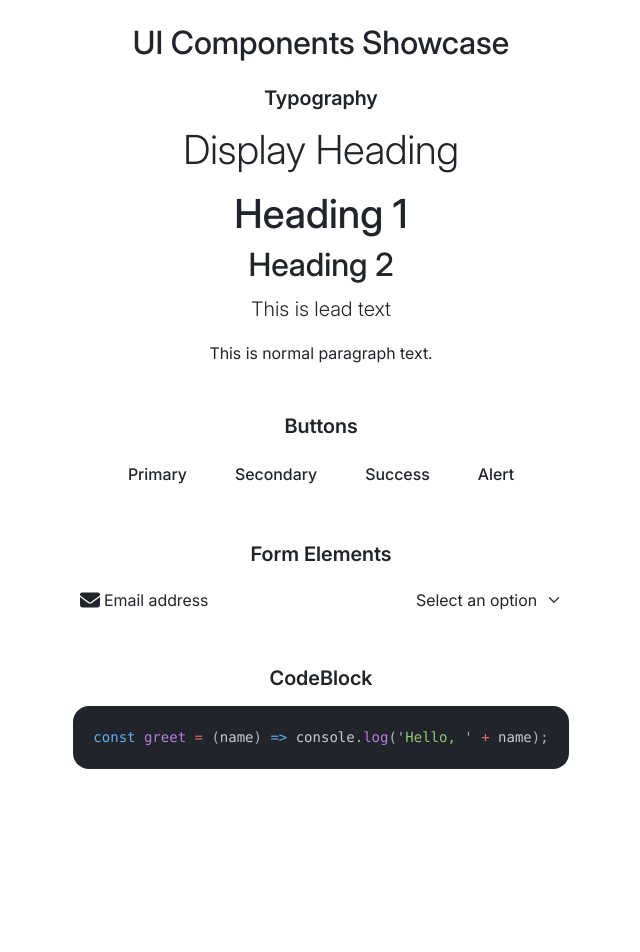
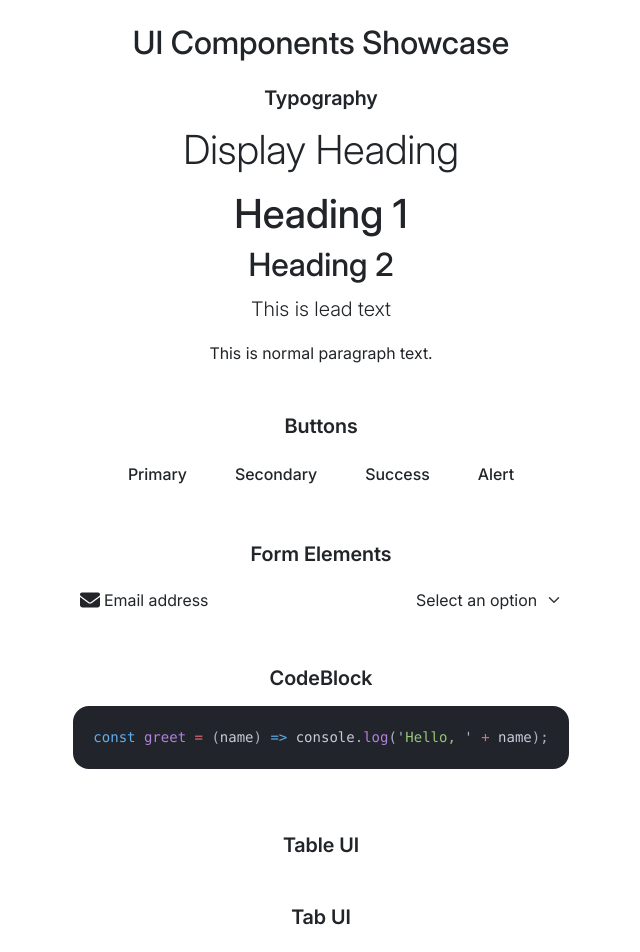
Before and after one commit to jyuupyuro/apidocumentation, a Vue app: page /ui-kit in a window 1280 px wide. Shown: the top 952 px of the page, without its empty margins (319-959 px from the left). Before the commit the page ends 857 px from the top, so only its background shows below. Built offline with nearby package versions, Linux system fonts and the light colour scheme.

Commit message:
Enhance button styles with hover and active states; update dark and light themes for alert button

```diff
--- a/src/assets/styles/components/button.scss
+++ b/src/assets/styles/components/button.scss
@@ -11,7 +11,7 @@
         background-color: var(--btn-primary);
         color: var(--btn-primary-text);
 
-        &:hover{
+        &:hover {
             background-color: var(--btn-primary-hover);
         }
     }
@@ -45,6 +45,11 @@
             background-color: var(--btn-alert-hover);
             color: var(--btn-alert-text);
         }
+
+        &:active {
+            background-color: var(--btn-alert-active) !important;
+            color: var(--btn-alert-text) !important;
+        }
     }
 
     &-sm {
--- a/src/assets/styles/themes/dark.scss
+++ b/src/assets/styles/themes/dark.scss
@@ -20,6 +20,7 @@ body.dark {
   --btn-success: #121212;
   --btn-success-text: #fff;
   --btn-alert-outline: #dc3545;
+  --btn-alert-active: #A61F1F;
   --btn-alert-hover: #b02a37;
   --btn-alert: #121212;
   --btn-alert-text: #fff;
--- a/src/assets/styles/themes/light.scss
+++ b/src/assets/styles/themes/light.scss
@@ -23,5 +23,6 @@ body.light {
   --btn-success-text: #fff;
   --btn-alert: #dc3545;
   --btn-alert-hover: #b02a37;
+  --btn-alert-active: #A61F1F;
   --btn-alert-text: #fff;
 }
--- a/src/views/ui-kit.vue
+++ b/src/views/ui-kit.vue
@@ -44,6 +44,15 @@
                 <CodeBlock lang="javascript" :code="`const greet = (name) => console.log('Hello, ' + name);`" />
             </div>
         </section>
+
+        <section class="mb-5 ui">
+            <h5>Table UI</h5>
+        </section>
+
+        <section class="mb-5 ui">
+            <h5>Tab UI</h5>
+
+        </section>
     </div>
 </template>
 
@@ -52,5 +61,7 @@ import Button from '@/components/common/Button.vue';
 import Input from '@/components/common/Input.vue';
 import CodeBlock from '../components/common/CodeBlock.vue';
 
-const code =''
+const code = ''
+
+
 </script>
```
